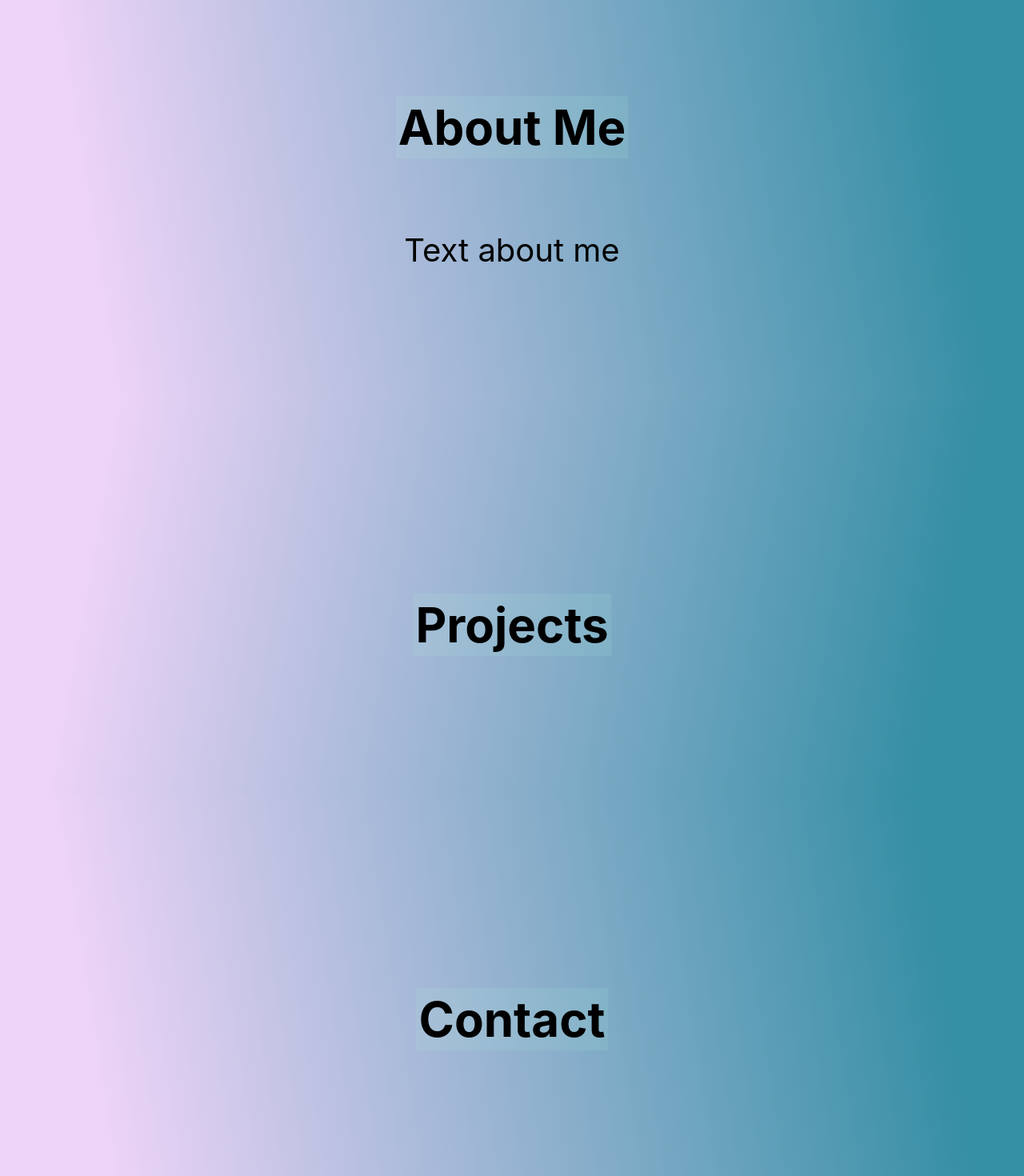
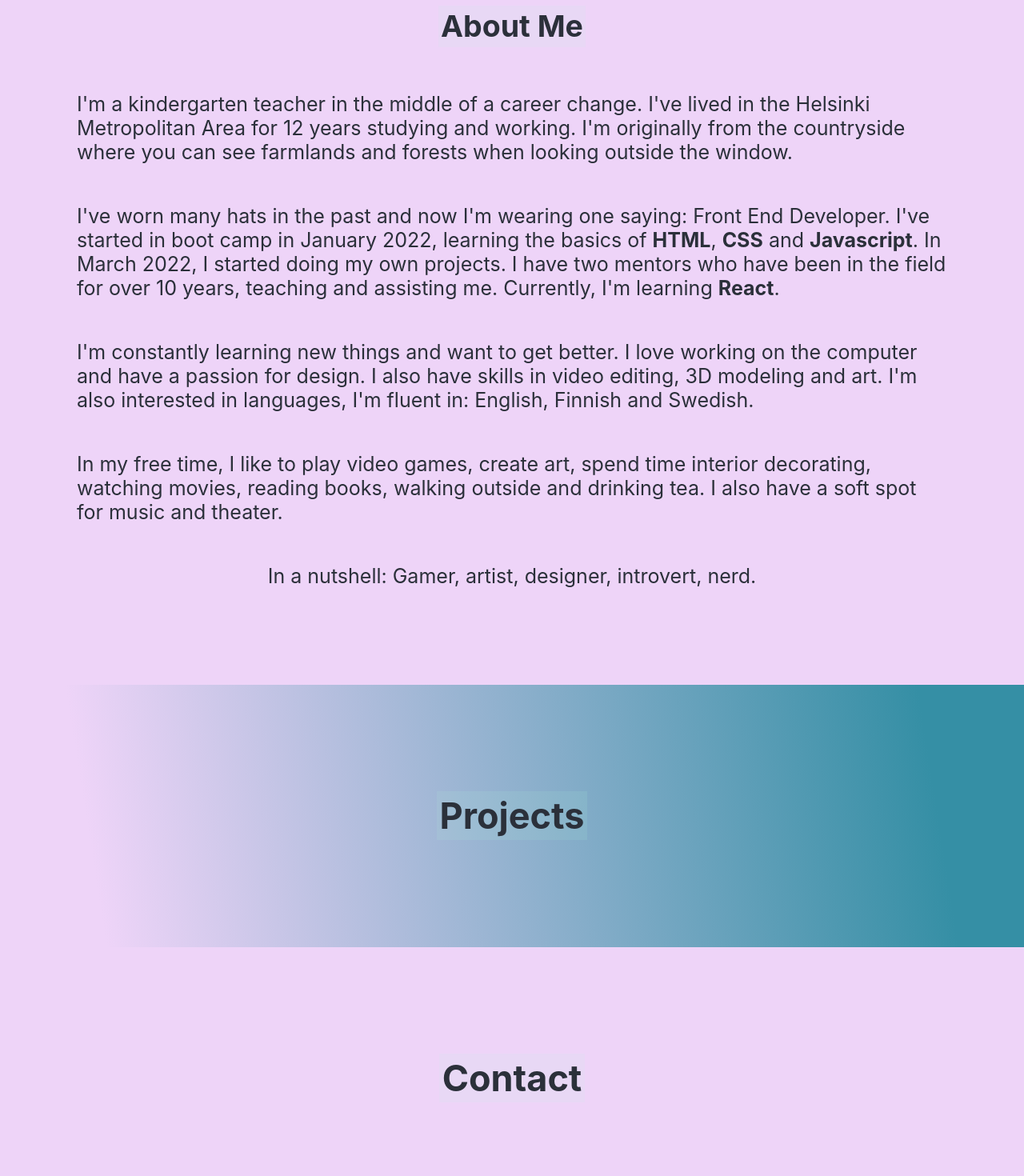
Before and after one commit to peltonan/about-me, a React (Create React App) app: page / in a window 1280 px wide. Shown: the part 920-2390 px from the top of the page at 80% size. Built offline with nearby package versions, Linux system fonts and the light colour scheme.

Commit message:
Styling and Text

```diff
--- a/src/App.css
+++ b/src/App.css
@@ -24,7 +24,7 @@ h1 {
 }
 
 h2 {
-  background-color: rgb(172, 252, 217, 0.1);
+  background: rgb(172, 252, 217, 0.1);
   padding-right: 1rem;
   padding: 0.2rem;
 }
@@ -33,7 +33,6 @@ h2 {
   font-size: 30px;
   font-weight: 200;
   text-align: right;
-  background-color: rgb(172, 252, 217, 0.1);
   list-style-type: none;
   padding-right: 1rem;
   transition: 0.3s;
@@ -44,45 +43,51 @@ h2 {
   font-size: 35px;
 }
 
-.liAboutMe {
-  transition: 0.5s;
-}
-
 a {
   text-decoration: none;
   color: rgb(43, 48, 58)
 }
 
 #textAboutMe {
-  background: linear-gradient(81deg, rgb(238, 212, 248) 10% 10%, rgb(53, 143, 165) 90%);
-  font-size: 40px;
-  padding: 30px 10px 5px 10px;
+  background: rgb(238, 212, 248);
+  font-size: 25px;
   left: 60px;
+  color: rgb(43, 48, 58);
 
 }
 
 #showProjects {
-  background: linear-gradient(100deg, rgb(238, 212, 248) 10% 10%, rgb(53, 143, 165) 90%);
-  font-size: 40px;
-  padding: 30px 10px 5px 10px;
+  background: linear-gradient(81deg, rgb(238, 212, 248) 10% 10%, rgb(53, 143, 165) 90%);
+  font-size: 30px;
   left: 60px;
+  color: rgb(43, 48, 58);
 
 }
 
 #contactInformation {
-  background: linear-gradient(81deg, rgb(238, 212, 248) 10% 10%, rgb(53, 143, 165) 90%);
-  font-size: 40px;
-  padding: 30px 10px 5px 10px;
+  background: rgb(238, 212, 248);
+  color: rgb(43, 48, 58);
+  font-size: 30px;
   left: 60px;
 }
 
 .container {
   max-width: 1100px;
   margin: auto;
-  padding: 160px 20px 120px;
+  padding: 6rem;
   position: relative;
   display: flex;
   flex-direction: column;
   align-items: center;
   justify-content: center;
 }
+
+span {
+  font-weight: bold;
+}
+
+.image {
+  display: flex;
+  width: 80%;
+  height: 80%;
+}
--- a/src/App.js
+++ b/src/App.js
@@ -3,8 +3,8 @@ import './App.css';
 function App() {
   return (
 
+
     <div className="App">
-
       <div className="headerGrid">
         <div>
         </div>
@@ -36,7 +36,18 @@ function App() {
       <section id="textAboutMe">
         <div className="container">
           <h2 className="textAboutMe">About Me</h2>
-          <p>Text about me</p>
+          <p>I'm a kindergarten teacher in the middle of a career change. I've lived in the Helsinki Metropolitan Area for 12 years studying and working.
+            I'm originally from the countryside where you can see farmlands and forests when looking outside the window.</p>
+
+          <p>I've worn many hats in the past and now I'm wearing one saying: Front End Developer. I've started in boot camp in January 2022, learning the basics of <span>HTML</span>, <span>CSS</span> and <span>Javascript</span>.
+            In March 2022, I started doing my own projects. I have two mentors who have been in the field for over 10 years, teaching and assisting me. Currently, I'm learning <span>React</span>.</p>
+
+          <p>I'm constantly learning new things and want to get better. I love working on the computer and have a passion for design. I also have skills in video editing, 3D modeling and art. I'm also interested in languages, I'm fluent in: English, Finnish and Swedish.</p>
+
+          <p>In my free time, I like to play video games, create art, spend time interior decorating, watching movies, reading books, walking outside and drinking tea. I also have a soft spot for music and theater.</p>
+
+          <p>In a nutshell: Gamer, artist, designer, introvert, nerd.</p>
+
         </div>
       </section>
 
```
